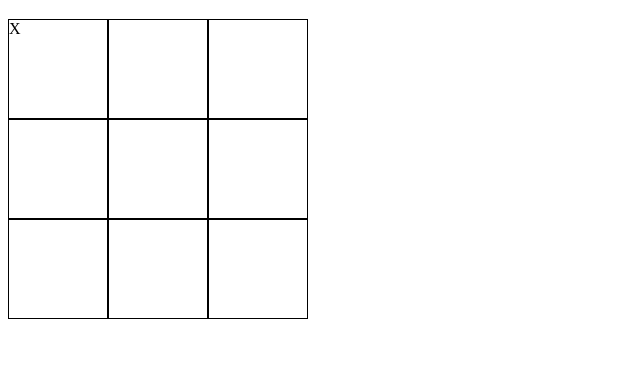
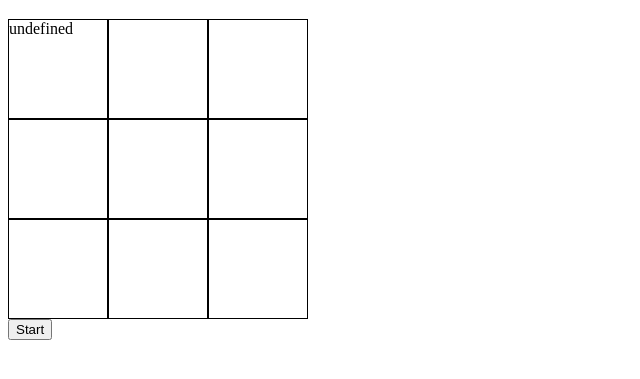
Before and after one commit to dlipkind/odin-tic-tac-toe, a plain HTML site: page index.html in a window 1280 px wide. Both pictures are taken after a click on the element 58 px from the left and 129 px from the top of the page. Shown: the part 61-440 px from the top of the page, without its empty margins (0-640 px from the left). Drawn offline with Linux system fonts and the light colour scheme.

Commit message:
Add proper basic player creation

```diff
--- a/index.html
+++ b/index.html
@@ -21,5 +21,6 @@
       <div class="cell" id="7"></div>
       <div class="cell" id="8"></div>
     </div>
+    <button class="start-button">Start</button>
   </body>
 </html>
--- a/script.js
+++ b/script.js
@@ -1,3 +1,7 @@
+const playerFactory = (num, name, marker, moves, winner) => {
+  return { num, name, marker, moves, winner };
+};
+
 const gameBoard = (() => {
   //declare rules, create players and set starting points
   const winningAxes = [
@@ -11,33 +15,45 @@ const gameBoard = (() => {
     [2, 4, 6],
   ];
 
-  const playerOne = createPlayers(1, "Player 1", "X", []);
-  const playerTwo = createPlayers(2, "Player 2", "O", []);
-
-  let activePlayer = playerOne;
+  let playerOne = "";
+  let playerTwo = "";
+  let activePlayer = "";
   let rounds = 0;
 
   //game functions
-  function createPlayers(num, name, marker, moves, winner) {
-    return { num, name, marker, moves, winner };
+  function playRound(e, targetCell) {
+    targetCell.innerHTML = activePlayer.marker;
+    activePlayer.moves.push(Number(e.target.id));
+
+    rounds = rounds + 1;
+    console.log(rounds);
+    winnerCheck();
+
+    rounds === 9 ? console.log("DRAW") : false;
+    activePlayer.winner === true
+      ? console.log(activePlayer.name + " WON!")
+      : switchPlayers();
   }
 
+  const createPlayer = (name) => {
+    playerOne = playerFactory(1, name, "X", []);
+    playerTwo = playerFactory(2, "Volan de Mort", "O", []);
+    activePlayer = playerOne;
+  };
+
   function switchPlayers() {
-    this.activePlayer === playerOne
-      ? (this.activePlayer = playerTwo)
-      : (this.activePlayer = playerOne);
-    activePlayer = this.activePlayer;
+    activePlayer === playerOne
+      ? (activePlayer = playerTwo)
+      : (activePlayer = playerOne);
     return { activePlayer };
   }
 
   function winnerCheck() {
     for (let i = 1; i < winningAxes.length; i++) {
       if (
-        winningAxes[i].every((element) =>
-          this.activePlayer.moves.includes(element)
-        )
+        winningAxes[i].every((element) => activePlayer.moves.includes(element))
       ) {
-        this.activePlayer.winner = true;
+        activePlayer.winner = true;
         console.log(activePlayer.winner);
         return { activePlayer };
       }
@@ -53,6 +69,8 @@ const gameBoard = (() => {
     rounds,
     switchPlayers,
     winnerCheck,
+    createPlayer,
+    playRound,
   };
 })();
 
@@ -66,24 +84,13 @@ const displayController = (() => {
       "click",
       (e) => {
         let targetCell = document.getElementById(e.target.id);
-
-        targetCell.innerHTML = gameBoard.activePlayer.marker;
-        gameBoard.activePlayer.moves.push(Number(e.target.id));
-
-        gameBoard.rounds = gameBoard.rounds + 1;
-        console.log(gameBoard.rounds);
-        gameBoard.winnerCheck();
-
-        gameBoard.rounds === 9 ? console.log("DRAW") : false;
-        gameBoard.activePlayer.winner === true
-          ? console.log(gameBoard.activePlayer.name + " WON!")
-          : gameBoard.switchPlayers();
+        gameBoard.playRound(e, targetCell);
       },
       { once: true }
     );
   });
 
-  // startBtn.addEventListener("click", () => {
-  //   gameBoard.getNames();
-  // });
+  startBtn.addEventListener("click", () => {
+    gameBoard.createPlayer("Harry Potter");
+  });
 })();
```
